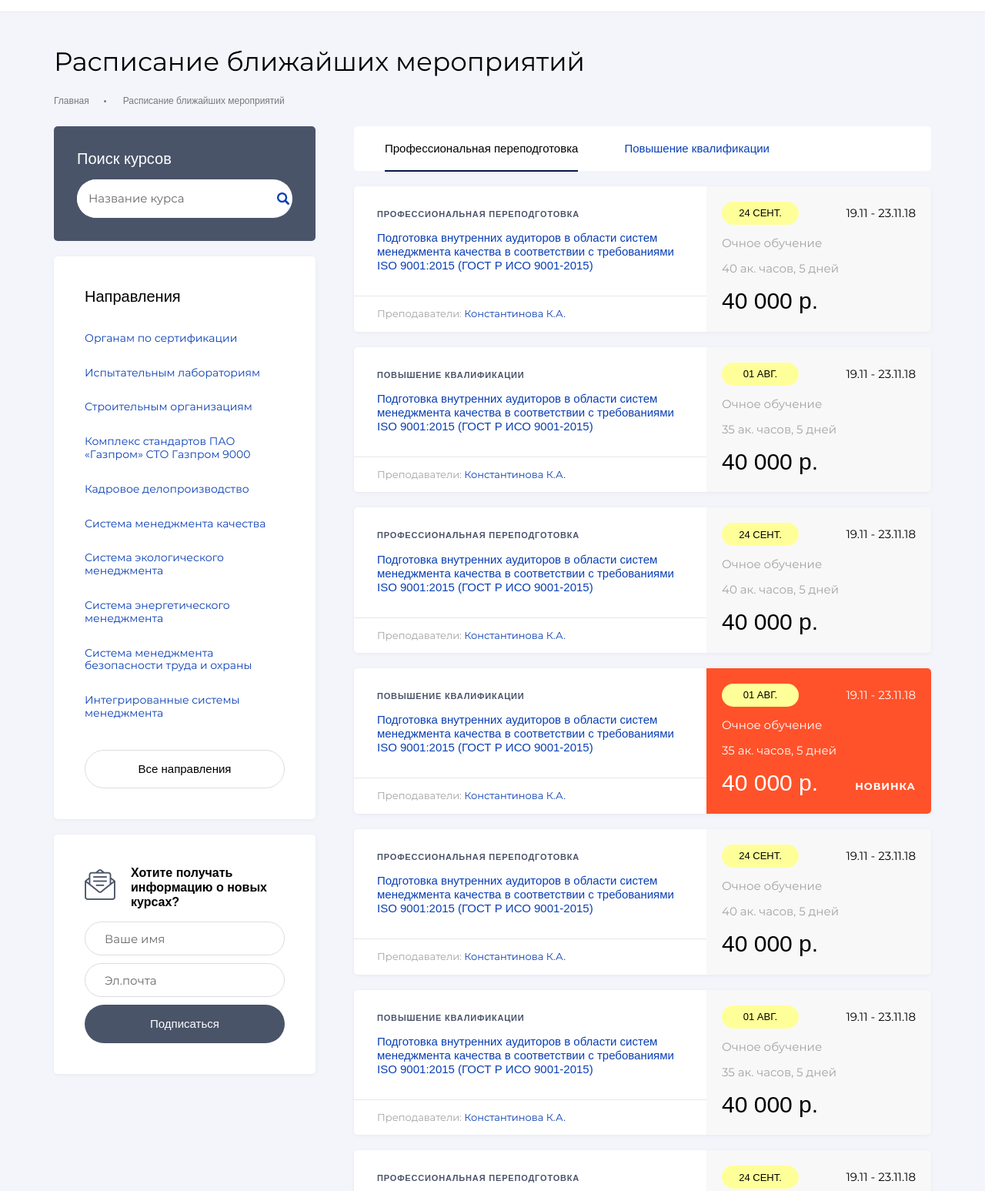
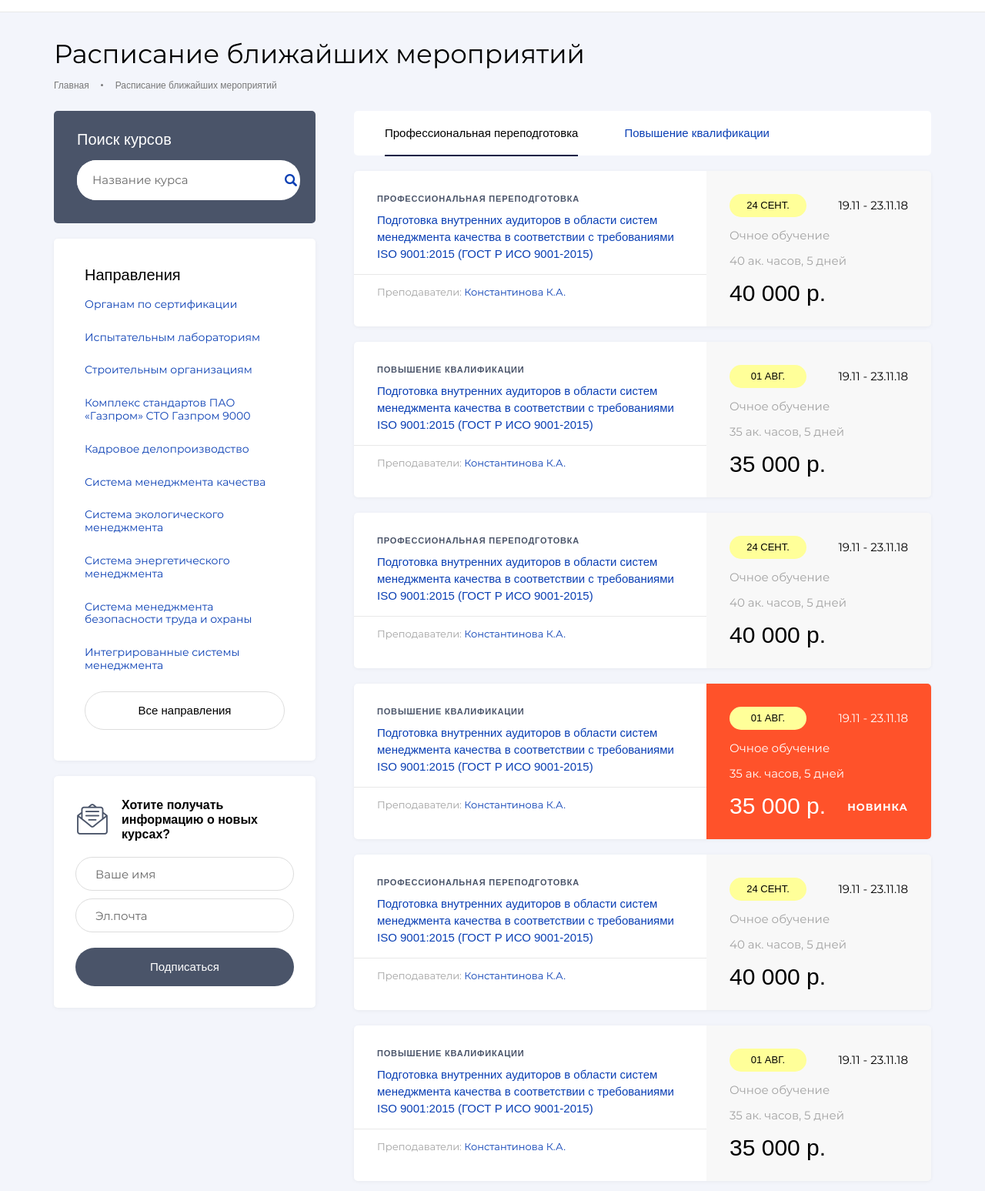
Before and after one commit to Verta-master/professional, a website: page page.html in a window 1280 px wide. Shown: the part 84-1631 px from the top of the page at 77% size. Drawn offline with nearby package versions, Linux system fonts and the light colour scheme; files that its build step writes are made by us from their sources; a web font is replaced by a local one.

Commit message:
Page desktop

```diff
--- a/less/blocks/breadcrumbs.less
+++ b/less/blocks/breadcrumbs.less
@@ -6,7 +6,7 @@
   display: inline-block;
   vertical-align: middle;
   position: relative;
-  margin-right: 40px;
+  margin-right: 30px;
   font-size: 12px;
   color: #787878;
   font-weight: 500;
@@ -15,8 +15,8 @@
   &::after {
     content: "";
     position: absolute;
-    bottom: 5px;
-    right: -22px;
+    bottom: 6px;
+    right: -18px;
     width: 3px;
     height: 3px;
     border-radius: 50%;
--- a/less/blocks/event.less
+++ b/less/blocks/event.less
@@ -47,7 +47,8 @@
 
 .event__status {
   width: 292px;
-  padding: 20px;
+  padding: 30px;
+  padding-bottom: 25px;
   background-color: #f8f8f8;
 
   p {
@@ -63,7 +64,7 @@
 
   i {
     float: right;
-    padding-top: 15px;
+    padding-top: 12px;
     font-size: 13px;
     font-weight: 700;
     font-style: normal;
@@ -74,11 +75,12 @@
 
 .event__block {
   padding: 30px;
+  padding-bottom: 15px;
 }
 
 .event__category {
   display: block;
-  margin-bottom: 15px;
+  margin-bottom: 10px;
   font-size: 11px;
   font-weight: 600;
   color: #4a5469;
@@ -90,6 +92,7 @@
   display: block;
   color: @blue;
   font-weight: 500;
+  line-height: 22px;
   .transition();
 
   &:hover,
@@ -102,6 +105,7 @@
 .event__lector {
   margin: 0;
   padding: 15px 30px;
+  padding-bottom: 13px;
   color: #a3a3a3;
   font-size: 13px;
   border-top: 1px solid rgb(232, 232, 232);
--- a/less/blocks/search.less
+++ b/less/blocks/search.less
@@ -1,6 +1,8 @@
 .search {
   margin-bottom: 20px;
   padding: 30px;
+  padding-top: 25px;
+  padding-right: 20px;
   border-radius: 5px;
   background-color: rgb(74, 84, 105);
 }
@@ -23,8 +25,8 @@
 }
 
 .search__input {
-  height: 50px;
-  padding: 0 15px;
+  height: 52px;
+  padding: 0 20px;
   border-radius: 25px;
 
   &::placeholder {
@@ -33,7 +35,7 @@
 }
 
 .search__btn {
-  width: 50px;
+  width: 60px;
   height: 50px;
   background-image: url(../img/searcher.png);
   background-repeat: no-repeat;
--- a/less/blocks/sidebar.less
+++ b/less/blocks/sidebar.less
@@ -4,14 +4,20 @@
 
 .sidebar__block {
   margin-bottom: 20px;
-  padding: 40px;
+  padding: 35px 40px;
+  padding-bottom: 40px;
   border-radius: 5px;
   background-color: rgb(255, 255, 255);
   box-shadow: 0px 1px 5px 0px rgba(0, 0, 0, 0.05);
+
+  &--info {
+    padding: 28px;
+  }
 }
 
 .sidebar__title {
   margin-top: 0;
+  margin-bottom: 5px;
   font-size: 20px;
   font-weight: 500;
 }
@@ -22,7 +28,7 @@
 
   a {
     display: block;
-    padding: 14px 0;
+    padding: 13px 0;
     color: @blue;
     font-size: 14px;
     .transition();
@@ -38,7 +44,7 @@
 .sidebar__btn {
   width: 100%;
   height: 50px;
-  margin-top: 25px;
+  margin-top: 12px;
   display: flex;
   justify-content: center;
   align-items: center;
@@ -53,3 +59,23 @@
     .transition();
   }
 }
+
+.sidebar__icon {
+  position: relative;
+  margin-top: 0;
+  margin-bottom: 20px;
+  padding-left: 60px;
+  font-size: 16px;
+  font-weight: 600;
+
+  &::before {
+    content: "";
+    position: absolute;
+    top: 8px;
+    left: 2px;
+    width: 40px;
+    height: 40px;
+    background-image: url(../img/document.png);
+    background-repeat: no-repeat;
+  }
+}
--- a/less/blocks/subscribe.less
+++ b/less/blocks/subscribe.less
@@ -1,26 +1,3 @@
-.subscribe {
-
-}
-
-.sidebar__icon {
-  position: relative;
-  margin-top: 0;
-  padding-left: 60px;
-  font-size: 16px;
-  font-weight: 600;
-
-  &::before {
-    content: "";
-    position: absolute;
-    top: 5px;
-    left: 0;
-    width: 40px;
-    height: 40px;
-    background-image: url(../img/document.png);
-    background-repeat: no-repeat;
-  }
-}
-
 .subscribe__input {
   width: 100%;
   height: 44px;
@@ -37,6 +14,7 @@
 .subscribe__btn {
   width: 100%;
   height: 50px;
+  margin-top: 10px;
   display: flex;
   justify-content: center;
   align-items: center;
--- a/less/blocks/title.less
+++ b/less/blocks/title.less
@@ -38,8 +38,8 @@
 }
 
 .title-internal {
-  margin-top: 45px;
-  margin-bottom: 20px;
+  margin-top: 35px;
+  margin-bottom: 10px;
   font-size: 34px;
   font-weight: 400;
 }
--- a/page.html
+++ b/page.html
@@ -90,7 +90,7 @@
             <a href="#" class="sidebar__btn">Все направления</a>
           </nav>
 
-          <div class="sidebar__block">
+          <div class="sidebar__block sidebar__block--info">
             <p class="sidebar__icon">Хотите получать информацию о новых курсах?</p>
             <form action="#" method="post" class="subscribe">
               <input type="text" name="name" class="subscribe__input" placeholder="Ваше имя">
@@ -141,7 +141,7 @@
                     </div>
                     <p>Очное обучение</p>
                     <p>35 ак. часов, 5 дней</p>
-                    <p class="event__price">40 000 р.</p>
+                    <p class="event__price">35 000 р.</p>
                   </div>
                 </li>
                 <li class="event__item">
@@ -178,7 +178,7 @@
                     <p>Очное обучение</p>
                     <p>35 ак. часов, 5 дней</p>
                     <i>Новинка</i>
-                    <p class="event__price">40 000 р.</p>
+                    <p class="event__price">35 000 р.</p>
                   </div>
                 </li>
                 <li class="event__item">
@@ -214,7 +214,7 @@
                     </div>
                     <p>Очное обучение</p>
                     <p>35 ак. часов, 5 дней</p>
-                    <p class="event__price">40 000 р.</p>
+                    <p class="event__price">35 000 р.</p>
                   </div>
                 </li>
                 <li class="event__item">
@@ -251,23 +251,23 @@
                     <p>Очное обучение</p>
                     <p>35 ак. часов, 5 дней</p>
                     <i>Скидка</i>
-                    <p class="event__price">40 000 р.</p>
+                    <p class="event__price">35 000 р.</p>
                   </div>
                 </li>
               </ul>
+
+              <nav class="pages">
+                <a href="#" class="pages__link pages__link--disabled">Назад</a>
+                <span class="pages__link">1</span>
+                <a href="#" class="pages__link">2</a>
+                <a href="#" class="pages__link">3</a>
+                <a href="#" class="pages__link">Далее</a>
+              </nav>
             </div>
             <div class="event__tab" id="tabs-2">
               Tab 2 info
             </div>
           </div>
-
-          <nav class="pages">
-            <a href="#" class="pages__link pages__link--disabled">Назад</a>
-            <span class="pages__link">1</span>
-            <a href="#" class="pages__link">2</a>
-            <a href="#" class="pages__link">3</a>
-            <a href="#" class="pages__link">Далее</a>
-          </nav>
         </section>
       </div>
     </div>
```
